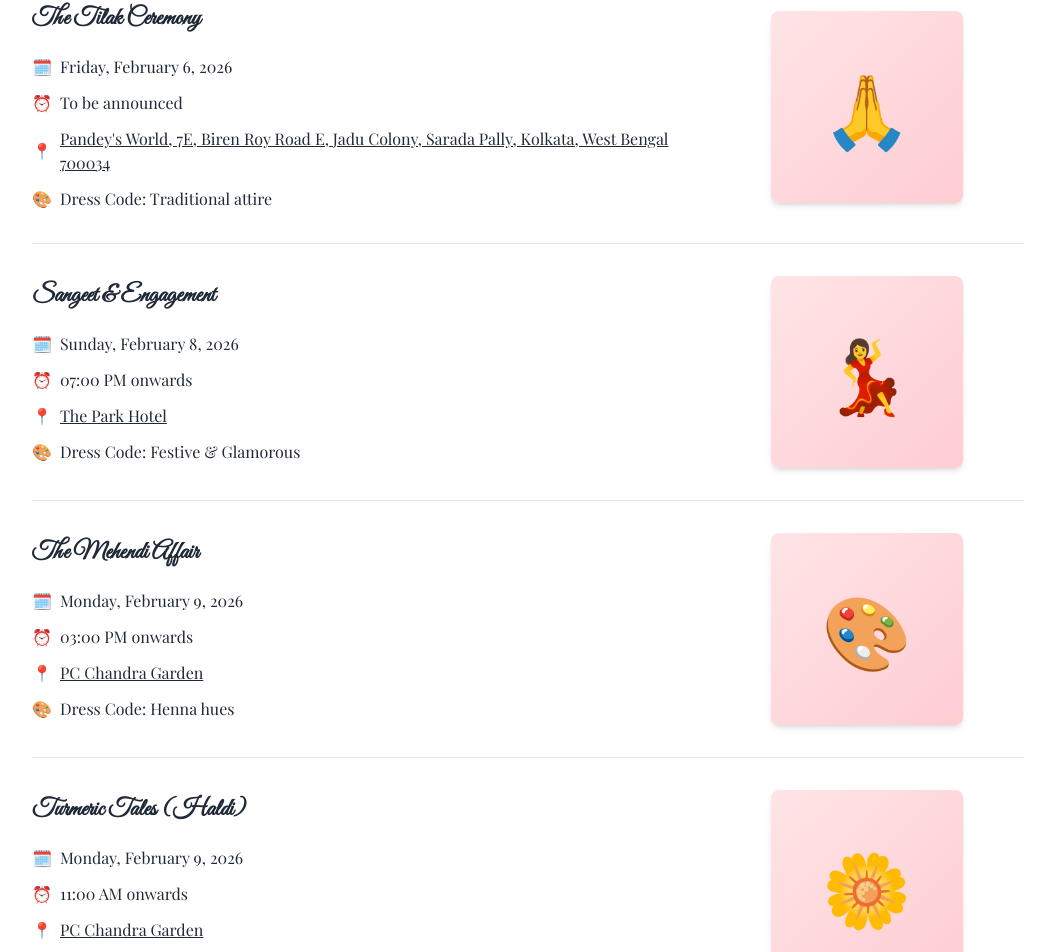
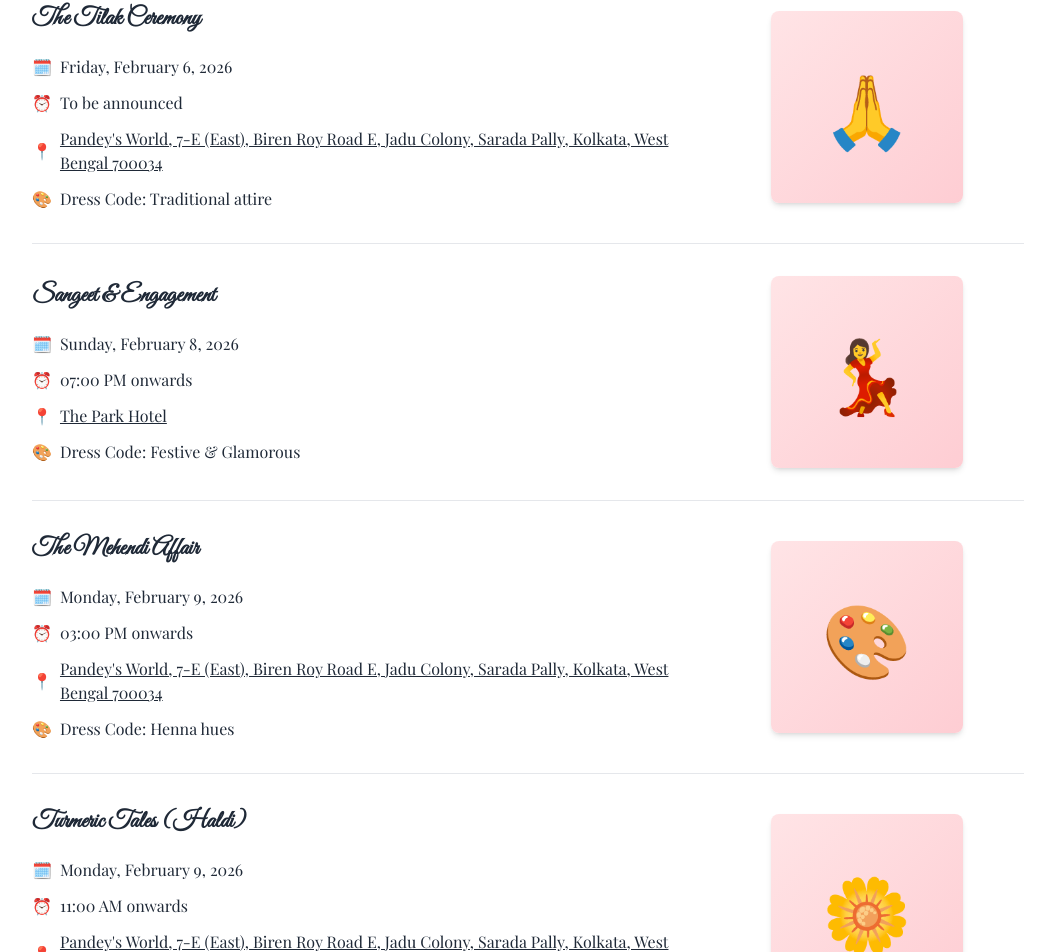
Before and after one commit to Jyotiupadhyay-0724/naman-weds-jyoti, a React (Vite) app: page / in a window 1280 px wide. Shown: the part 2476-3428 px from the top of the page, without its empty margins (112-1167 px from the left). Built offline with nearby package versions, Linux system fonts and the light colour scheme.

Commit message:
update address

```diff
--- a/src/App.tsx
+++ b/src/App.tsx
@@ -261,10 +261,10 @@ function App() {
         <div className="border-b border-gray-200 w-full mb-8" />
 
         <div className="flex flex-col items-center justify-center space-y-8 max-w-5xl mx-auto px-4">
-          <EventCard title="The Tilak Ceremony" date="Friday, February 6, 2026" time="To be announced" venue="Pandey's World, 7E, Biren Roy Road E, Jadu Colony, Sarada Pally, Kolkata, West Bengal 700034" dressCode="Traditional attire" emoji="🙏" />
+          <EventCard title="The Tilak Ceremony" date="Friday, February 6, 2026" time="To be announced" venue="Pandey's World, 7-E (East), Biren Roy Road E, Jadu Colony, Sarada Pally, Kolkata, West Bengal 700034" dressCode="Traditional attire" emoji="🙏" />
           <EventCard title="Sangeet & Engagement" date="Sunday, February 8, 2026" time="07:00 PM onwards" venue="The Park Hotel" dressCode="Festive & Glamorous" emoji="💃" />
-          <EventCard title="The Mehendi Affair" date="Monday, February 9, 2026" time="03:00 PM onwards" venue="PC Chandra Garden" dressCode="Henna hues" emoji="🎨" />
-          <EventCard title="Turmeric Tales (Haldi)" date="Monday, February 9, 2026" time="11:00 AM onwards" venue="PC Chandra Garden" dressCode="Dipped in sunshine (Yellow)" emoji="🌼" />
+          <EventCard title="The Mehendi Affair" date="Monday, February 9, 2026" time="03:00 PM onwards" venue="Pandey's World, 7-E (East), Biren Roy Road E, Jadu Colony, Sarada Pally, Kolkata, West Bengal 700034" dressCode="Henna hues" emoji="🎨" />
+          <EventCard title="Turmeric Tales (Haldi)" date="Monday, February 9, 2026" time="11:00 AM onwards" venue="Pandey's World, 7-E (East), Biren Roy Road E, Jadu Colony, Sarada Pally, Kolkata, West Bengal 700034" dressCode="Dipped in sunshine (Yellow)" emoji="🌼" />
           <EventCard title="The Wedding Ceremony" date="Tuesday, February 10, 2026" time="Evening onwards" venue="PC Chandra Garden" dressCode="Traditional / Indo-Western" emoji="💒" />
           <EventCard title="The Reception" date="Tuesday, February 10, 2026" time="Evening onwards" venue="PC Chandra Garden" dressCode="Formal & Elegant" emoji="🎊" />
         </div>
```
